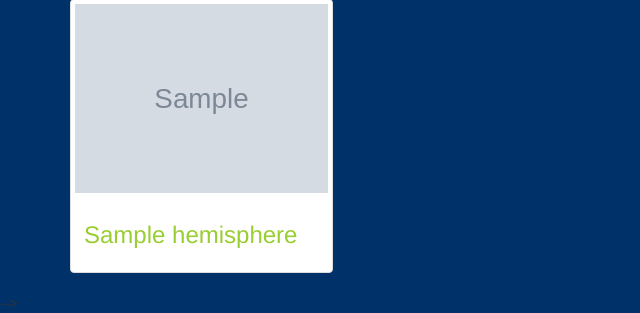
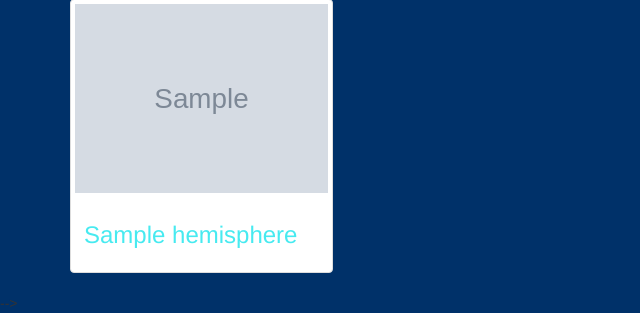
Before and after one commit to ManuelRuizF/Mission-to-Mars, a Flask app: page / in a window 1280 px wide. Shown: the part 881-1194 px from the top of the page, without its empty margins (0-640 px from the left). Run offline with Flask 2, Linux system fonts and the light colour scheme; grey boxes marked "Sample" are stand-in pictures; a database or web service that is not in the repository returns one stand-in record (values such as "Sample title"); some libraries are stand-ins or nearby versions.

Commit message:
Challenge Done

```diff
--- a/templates/index.html
+++ b/templates/index.html
@@ -13,8 +13,8 @@
     body {background-color: rgb(0, 49, 105);}
     h1   {color: rgb(1, 1, 75);}
     p    {color: red;}
-    h3   {color: yellowgreen}
-    a    {color: limegreen}
+    h3   {color: rgb(71, 234, 240)}
+    a    {color: rgb(233, 235, 233)}
     div  {color: rgb(218, 196, 3)}
    </style>
   </head>
```
Also changed, not shown: 1 other file.
